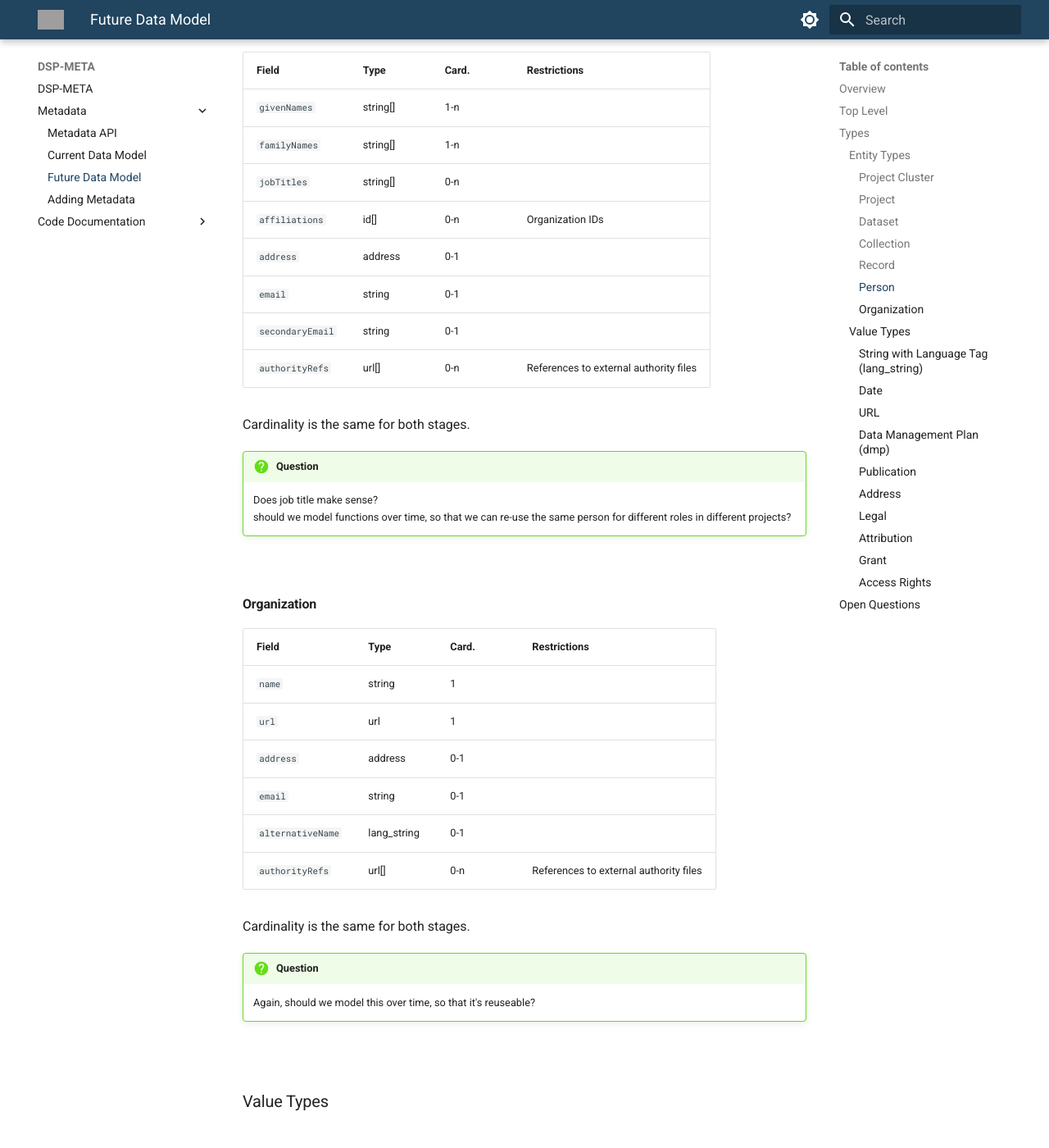
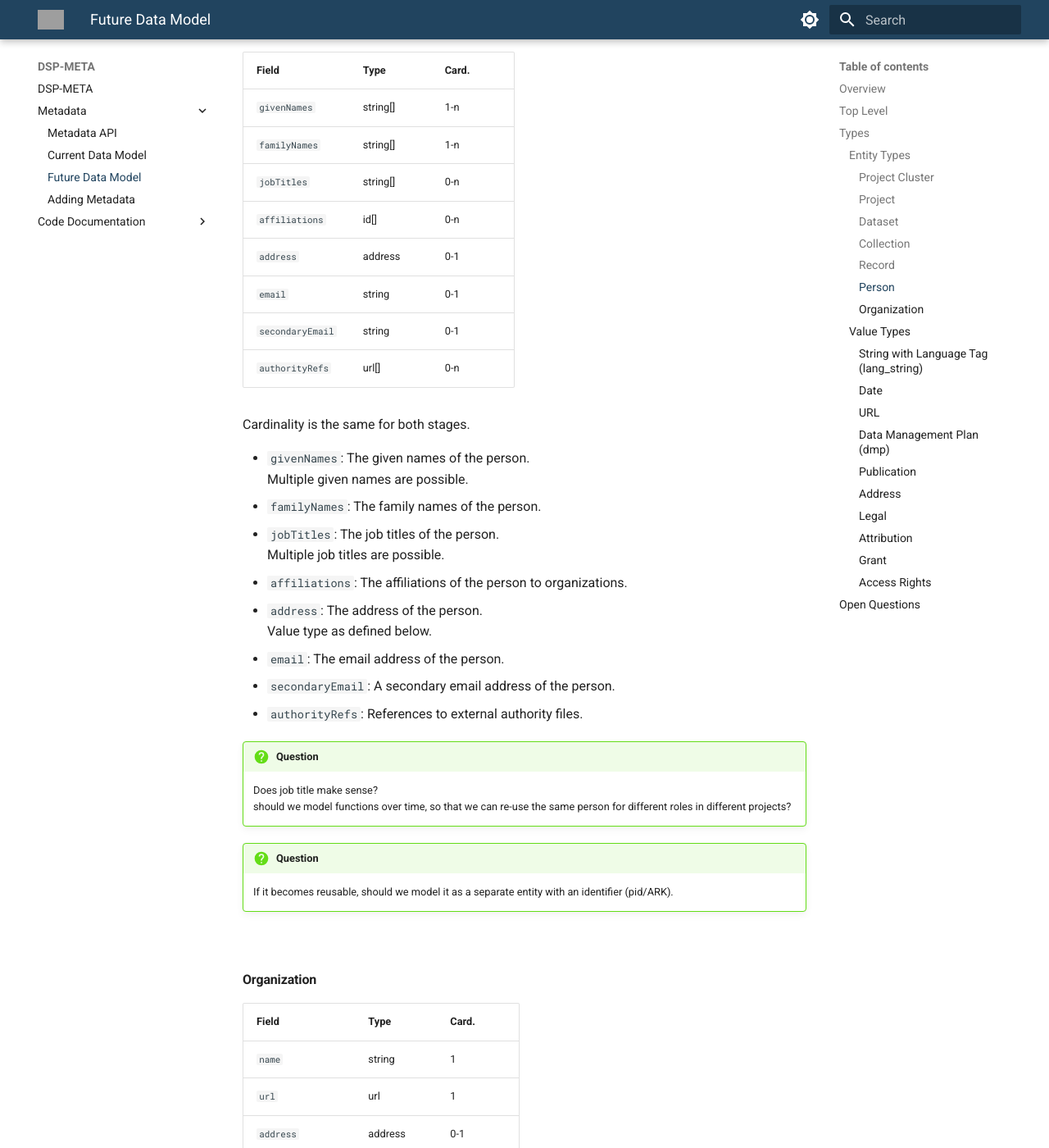
Before and after one commit to dasch-swiss/dsp-meta, an MkDocs documentation site: the page built from docs/data/future-datamodel.md, in a window 1280 px wide and 1400 px high, scrolled down 13510 px. Shown: the whole window at 82% size. Built offline with MkDocs 1.6.1 and Material for MkDocs 9.7.7, drawn with Linux system fonts in a browser that asks for light colours; some of the changed text lies outside the part shown; grey boxes are pictures that could not be loaded.

Commit message:
Update future-datamodel.md

```diff
--- a/docs/data/future-datamodel.md
+++ b/docs/data/future-datamodel.md
@@ -409,39 +409,66 @@ A record can only be part of one dataset.
 
 #### Person
 
-| Field            | Type     | Card. | Restrictions                           |
-| ---------------- | -------- | ----- | -------------------------------------- |
-| `givenNames`     | string[] | 1-n   |                                        |
-| `familyNames`    | string[] | 1-n   |                                        |
-| `jobTitles`      | string[] | 0-n   |                                        |
-| `affiliations`   | id[]     | 0-n   | Organization IDs                       |
-| `address`        | address  | 0-1   |                                        |
-| `email`          | string   | 0-1   |                                        |
-| `secondaryEmail` | string   | 0-1   |                                        |
-| `authorityRefs`  | url[]    | 0-n   | References to external authority files |
+| Field            | Type     | Card. |
+| ---------------- | -------- | ----- |
+| `givenNames`     | string[] | 1-n   |
+| `familyNames`    | string[] | 1-n   |
+| `jobTitles`      | string[] | 0-n   |
+| `affiliations`   | id[]     | 0-n   |
+| `address`        | address  | 0-1   |
+| `email`          | string   | 0-1   |
+| `secondaryEmail` | string   | 0-1   |
+| `authorityRefs`  | url[]    | 0-n   |
 
 Cardinality is the same for both stages.
+
+- `givenNames`: The given names of the person.
+  Multiple given names are possible.
+- `familyNames`: The family names of the person.
+- `jobTitles`: The job titles of the person.
+  Multiple job titles are possible.
+- `affiliations`: The affiliations of the person to organizations.
+- `address`: The address of the person.
+  Value type as defined below.
+- `email`: The email address of the person.
+- `secondaryEmail`: A secondary email address of the person.
+- `authorityRefs`: References to external authority files.
 
 !!! question
     Does job title make sense?
     should we model functions over time,
     so that we can re-use the same person for different roles in different projects?
 
+!!! question
+    If it becomes reusable, should we model it as a separate entity with an identifier (pid/ARK).
+
 #### Organization
 
-| Field             | Type        | Card. | Restrictions                           |
-| ----------------- | ----------- | ----- | -------------------------------------- |
-| `name`            | string      | 1     |                                        |
-| `url`             | url         | 1     |                                        |
-| `address`         | address     | 0-1   |                                        |
-| `email`           | string      | 0-1   |                                        |
-| `alternativeName` | lang_string | 0-1   |                                        |
-| `authorityRefs`   | url[]       | 0-n   | References to external authority files |
+| Field             | Type        | Card. |
+| ----------------- | ----------- | ----- |
+| `name`            | string      | 1     |
+| `url`             | url         | 1     |
+| `address`         | address     | 0-1   |
+| `email`           | string      | 0-1   |
+| `alternativeName` | lang_string | 0-1   |
+| `authorityRefs`   | url[]       | 0-n   |
 
 Cardinality is the same for both stages.
 
+- `name`: The name of the organization.
+- `url`: The URL of the organization.
+- `address`: The address of the organization.
+  Value type as defined below.
+- `email`: The email address of the organization.
+- `alternativeName`: Alternative names of the organization.
+  Strings with language tag, possibly with multiple languages per name.
+- `authorityRefs`: References to external authority files.
+
 !!! question
     Again, should we model this over time, so that it's reuseable?
+
+!!! question
+    If it becomes reusable, should we model it as a separate entity with an identifier (pid/ARK)?
 
 ### Value Types
 
```
Also changed, not shown: other parts of docs/data/future-datamodel.md (+1 -1 lines).
